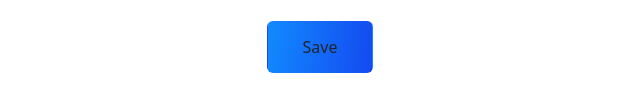
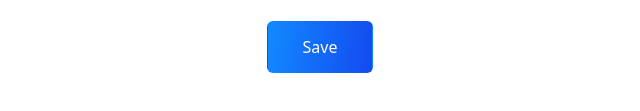
Before and after one commit to UmedPanghal/advance-counter, a plain HTML site: page index.html in a window 1280 px wide. Shown: the part 1179-1290 px from the top of the page, 320-960 px from the left. Drawn offline with nearby package versions, Linux system fonts and the light colour scheme.

Commit message:
btn color

```diff
--- a/index.html
+++ b/index.html
@@ -34,7 +34,7 @@
         <div class="container">
             <div class="card d-flex align-items-center justify-content-center p-5 rounded-5 border-0">
             <input class="input" type="text" id="myInput" placeholder="Enter your text">
-            <button class="btn my-4" id="saveButton">Save</button>
+            <button class="btn my-4 text-white" id="saveButton">Save</button>
             <p id="displayText"></p>
             </div>
         </div>
```
